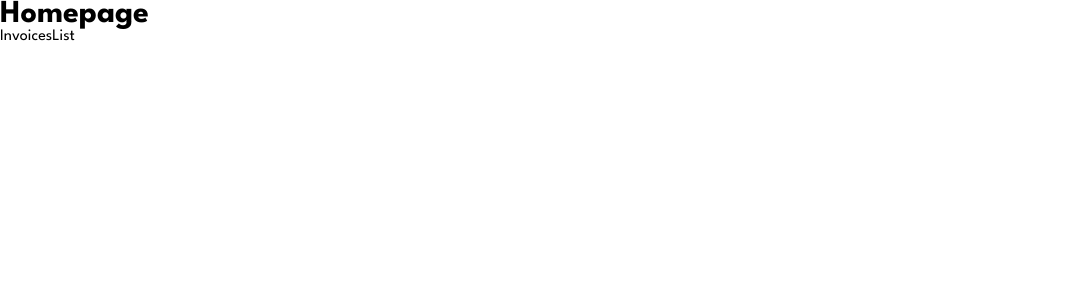
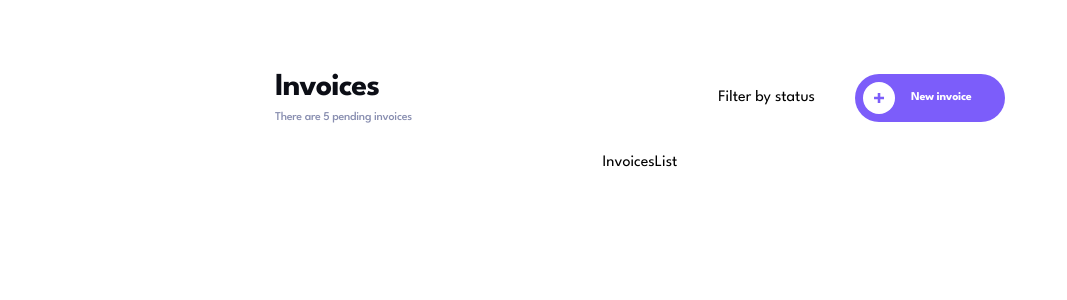
Before and after one commit to cthulhuscode/react-ts-invoices-project, a React (Vite) app: page /#/ in a window 1280 px wide. Shown: the top 300 px of the page, without its empty margins (0-1067 px from the left). Built offline with nearby package versions, Linux system fonts and the light colour scheme.

Commit message:
Home page header

```diff
--- /dev/null
+++ b/src/pages/HomePage/HomePage.scss
@@ -0,0 +1,113 @@
+.home {
+  display: flex;
+  flex-direction: column;
+  align-items: center;
+  gap: 30px;
+
+  &__header {
+    margin-top: 70px;
+
+    display: flex;
+    justify-content: space-between;
+    width: 730px;
+    max-width: 730px;
+
+    @media screen and (max-width: 768px) {
+      width: 100%;
+    }
+  }
+
+  .header {
+    &__texts {
+      display: flex;
+      flex-direction: column;
+      gap: 4px;
+      justify-content: center;
+    }
+
+    &__title {
+      font-style: normal;
+      font-weight: 700;
+      font-size: 32px;
+      line-height: 36px;
+      letter-spacing: -1px;
+      color: var(--color-black-darkest);
+
+      @media screen and (max-width: 570px) {
+        font-weight: 700;
+        font-size: 20px;
+        line-height: 22px;
+        letter-spacing: -0.625px;
+      }
+    }
+
+    &__subtitle {
+      color: var(--color-gray-dark);
+      font-style: normal;
+      font-weight: 500;
+      font-size: 12px;
+      line-height: 15px;
+      letter-spacing: -0.25px;
+    }
+
+    &__controls {
+      display: flex;
+      gap: 40px;
+      align-items: center;
+
+      @media screen and (max-width: 768px) {
+        gap: 10px;
+      }
+    }
+
+    &__btn {
+      width: 150px;
+      height: 48px;
+
+      cursor: pointer;
+      background-color: var(--color-purple);
+      border-radius: 24px;
+      border: none;
+      outline: none;
+
+      display: flex;
+      align-items: center;
+      padding-left: 8px;
+      gap: 16px;
+
+      &:hover {
+        background-color: var(--color-purple-light);
+      }
+
+      @media screen and (max-width: 570px) {
+        width: 90px;
+        height: 44px;
+        gap: 8px;
+      }
+    }
+
+    &-btn {
+      &__circle {
+        width: 32px;
+        height: 32px;
+      }
+
+      &__text {
+        font-style: normal;
+        font-weight: 700;
+        font-size: 12px;
+        line-height: 15px;
+        letter-spacing: -0.25px;
+        color: #ffffff;
+      }
+    }
+  }
+
+  @media screen and (max-width: 768px) {
+    padding: 0 48px;
+  }
+
+  @media screen and (max-width: 570px) {
+    padding: 0 24px;
+  }
+}
--- a/src/pages/HomePage/HomePage.tsx
+++ b/src/pages/HomePage/HomePage.tsx
@@ -1,9 +1,54 @@
+import { useState, useEffect } from "react";
+import { motion } from "framer-motion";
+
 import { InvoicesList } from "../../components";
+import { images } from "../../constants";
+import "./HomePage.scss";
 
 export const HomePage = () => {
+  const [windowWidth, setWindowWith] = useState(window.innerWidth);
+
+  useEffect(() => {
+    const handleWindowResize = () => {
+      setWindowWith(window.innerWidth);
+    };
+
+    window.addEventListener("resize", handleWindowResize);
+
+    return () => {
+      window.removeEventListener("resize", handleWindowResize);
+    };
+  });
+
   return (
-    <div>
-      <h1>Homepage</h1>
+    <div className="home">
+      <div className="home__header">
+        <div className="header__texts">
+          <h1 className="header__title">Invoices</h1>
+          <p className="header__subtitle">
+            {windowWidth < 570
+              ? `${5} invoices`
+              : `There are ${5} pending invoices`}
+          </p>
+        </div>
+
+        <div className="header__controls">
+          <div className="header__filter">
+            {windowWidth < 570 ? `Filter` : `Filter by status`}
+          </div>
+          <motion.button className="header__btn" whileTap={{ scale: 0.95 }}>
+            <img
+              className="header-btn__circle"
+              src={images.addNewInvoiceCircle}
+              alt="Add new invoice"
+            />
+            <span className="header-btn__text">
+              {windowWidth < 570 ? `New` : `New invoice`}
+            </span>
+          </motion.button>
+        </div>
+      </div>
+
       <InvoicesList />
     </div>
   );
```
